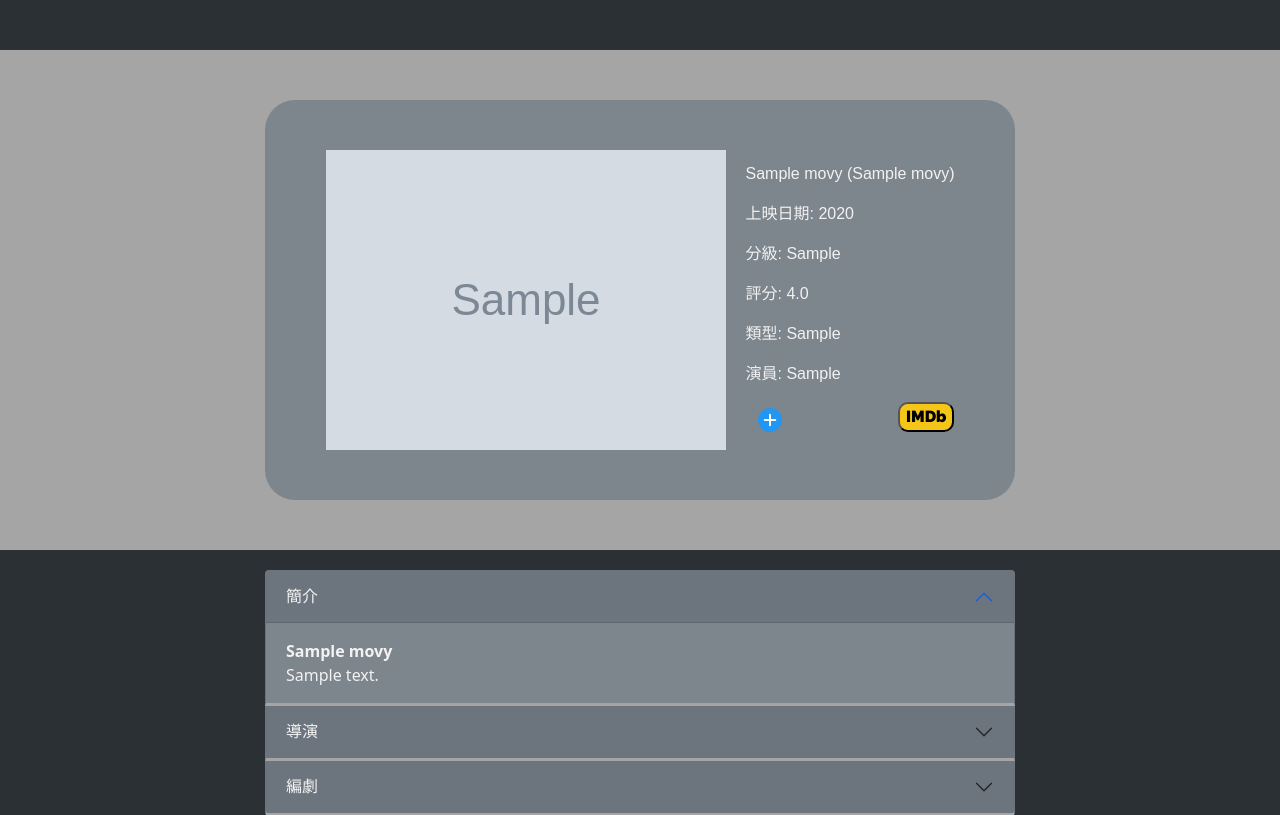
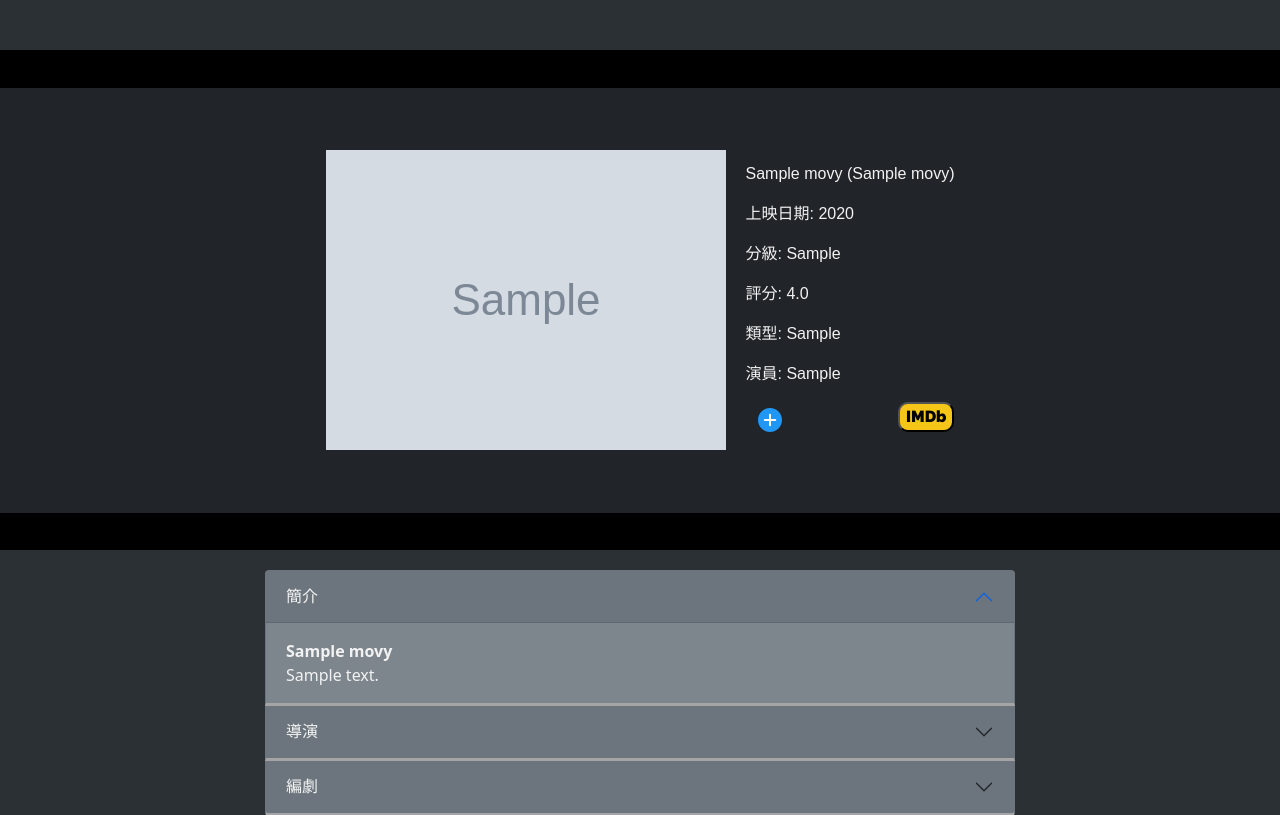
Before and after one commit to weijay0804/Flask-Imovies-V2, a Flask app: page /movies/1 in a window 1280 px wide. Shown: the part 56-871 px from the top of the page. Run offline with Flask 2, Linux system fonts and the light colour scheme; tables that the repository leaves empty hold one stand-in row (values such as "Sample post"); grey boxes marked "Sample" are stand-in pictures; some libraries are stand-ins or nearby versions.

Commit message:
修改 電影詳細頁面

```diff
--- a/app/static/css/movie.css
+++ b/app/static/css/movie.css
@@ -1,23 +1,27 @@
 .bord {
     width: 100%;
     height: 500px;
-    background-color: rgb(165, 165, 165);
+    background-color: rgb(0, 0, 0);
     margin: auto;
-    padding: 50px;
+    /* padding: 50px; */
     margin-top: 50px;
+    position: relative;
 }
 
 .movie-items {
-    width: 750px;
+    position: absolute;
+    top: 0;
+    bottom: 0;
+    width: 100%;
     margin: auto;
-    height: 100%;
+    height: 85%;
     display: flex;
     flex-direction: row;
     justify-content: center;
     align-items: center;
-    background-color: rgb(125, 133, 141);
+    background-color: rgb(33, 37, 41);
     padding: 30px;
-    border-radius: 30px;
+    /* border-radius: 30px; */
     font-family:Arial, Helvetica, sans-serif ;
     color: rgb(242, 242, 242);
 }
@@ -76,7 +80,7 @@
 
 .add-btn button  {
 
-    background-color: rgb(125, 133, 141);
+    background-color: rgb(33, 37, 41);
     border: none;
 }
 
```
